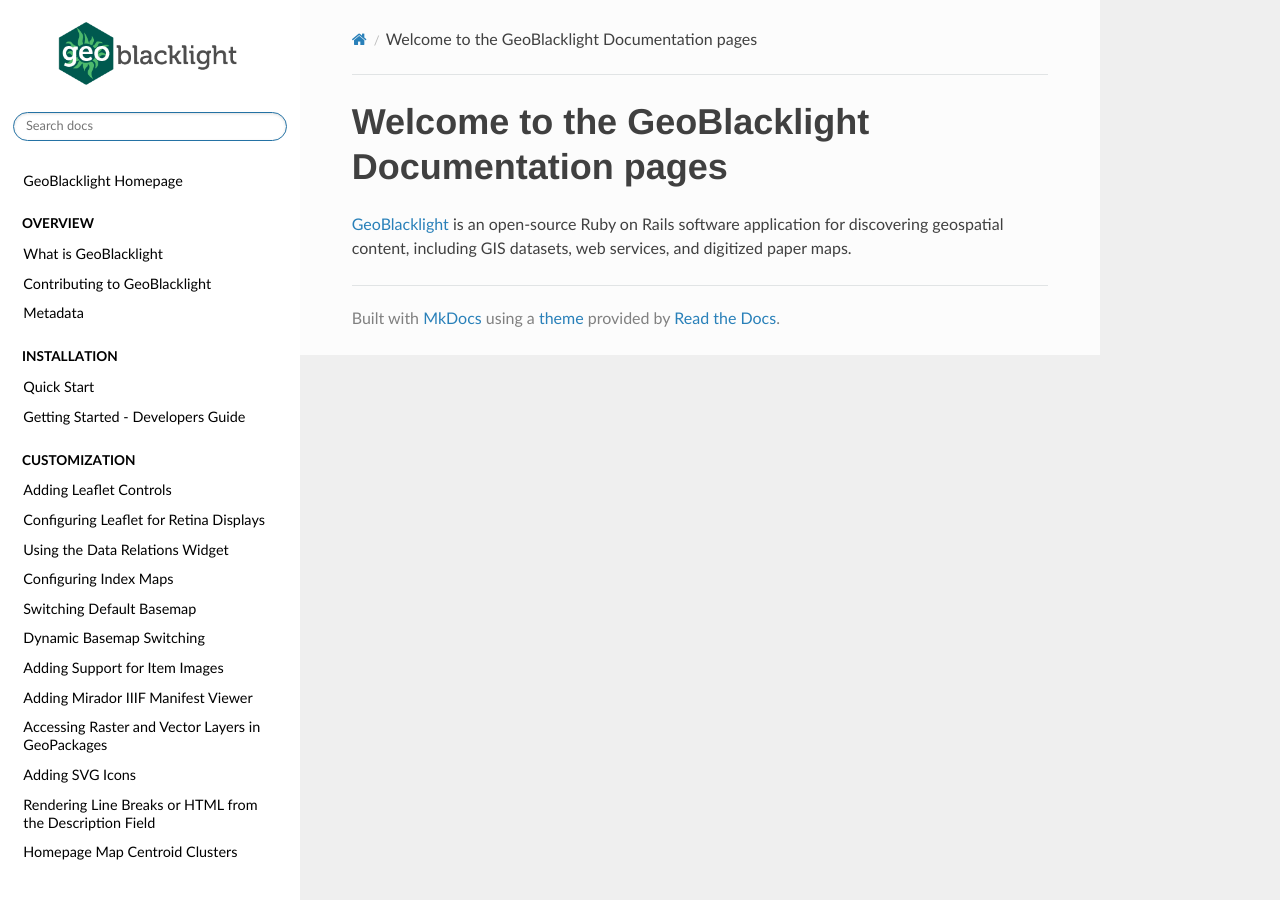
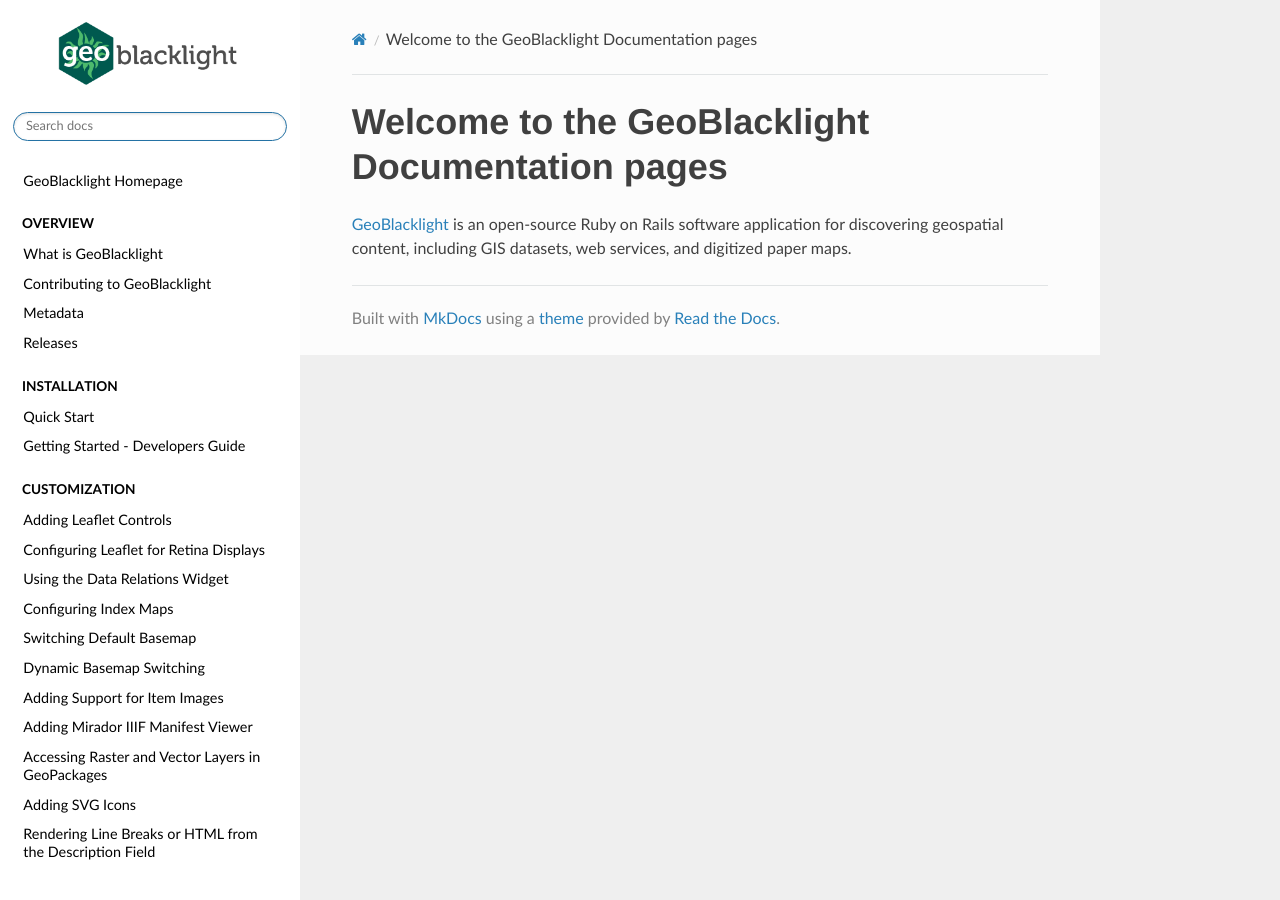
Before and after one commit to geoblacklight/docs-archive, an MkDocs documentation site: the page built from docs/index.md, in a window 1280 px wide. Built offline with MkDocs 1.6.1, drawn with Linux system fonts in a browser that asks for light colours; nearby versions of some CDN libraries.

Commit message:
Update mkdocs.yml

```diff
--- a/mkdocs.yml
+++ b/mkdocs.yml
@@ -20,6 +20,7 @@ nav:
      - 'What is GeoBlacklight': 'overview/what_is_geoblacklight.md'
      - 'Contributing to GeoBlacklight': 'overview/contributing.md'
      - 'Metadata': 'overview/metadata.md'
+     - 'Releases': 'overview/releases.md'
 - Installation:
      - 'Quick Start': 'installation/geoblacklight_quick_start.md'
      - 'Getting Started - Developers Guide': 'installation/getting_started_developers.md'
```
